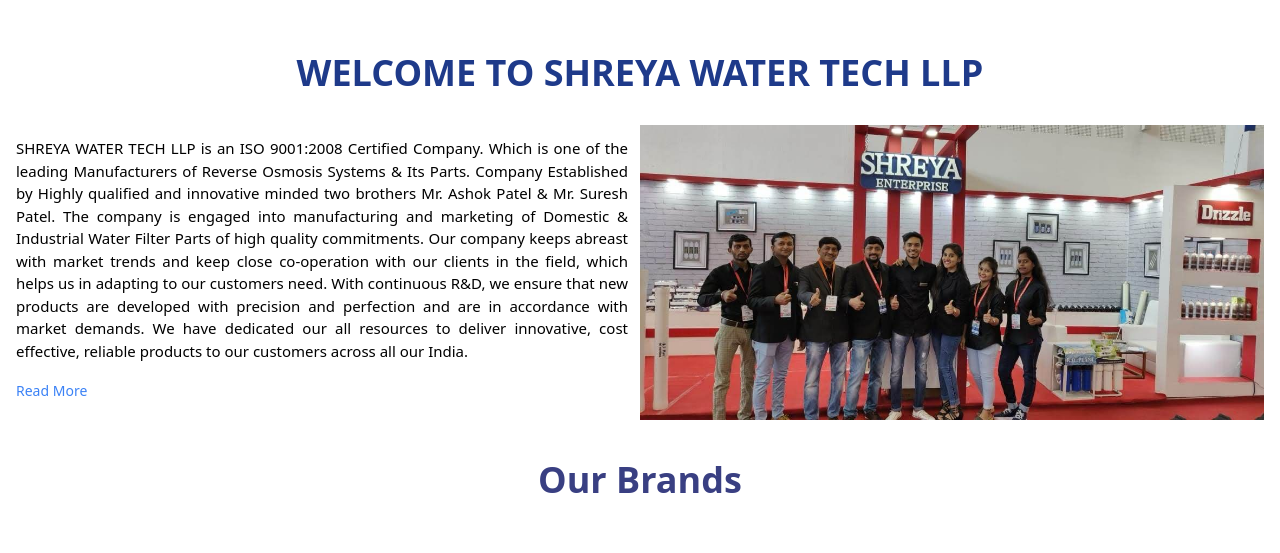
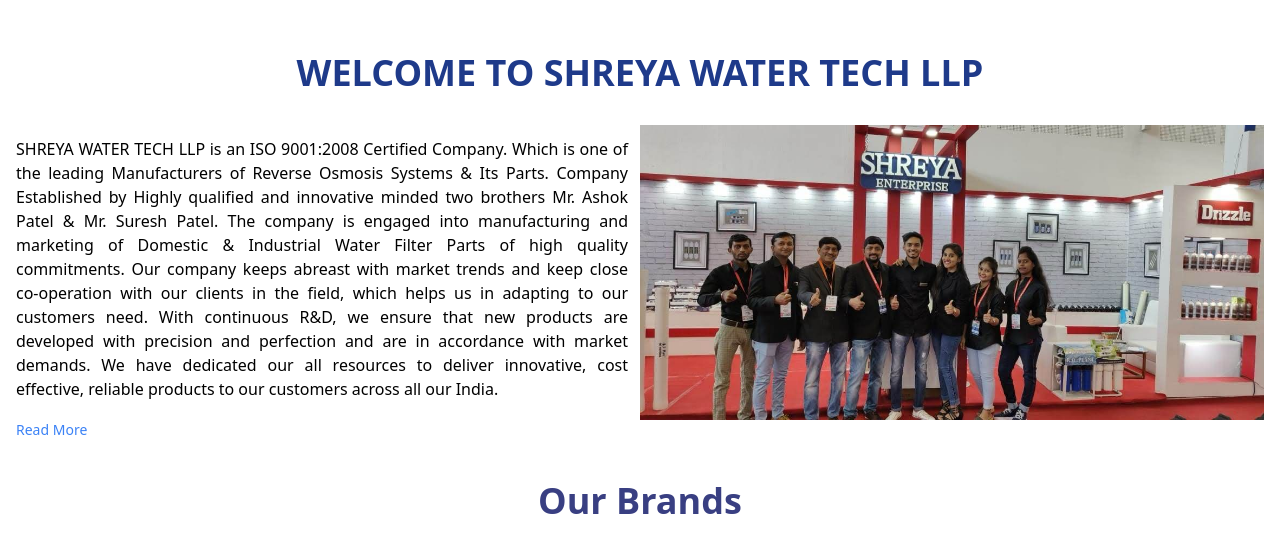
Before and after one commit to PatelShreya04/water-tech-website, a React (Vite) app: page / in a window 1280 px wide. Shown: the part 683-1236 px from the top of the page. Built offline with nearby package versions, Linux system fonts and the light colour scheme.

Commit message:
Font size

```diff
--- a/src/components/HeroSection.jsx
+++ b/src/components/HeroSection.jsx
@@ -19,7 +19,7 @@
           <p className='font-bold md:text-4xl text-2xl text-blue-900 text-center '>WELCOME TO SHREYA WATER TECH LLP</p>
       <div className='flex md:flex-row flex-col mt-8 '>
         <div className='md:w-1/2 md:pr-3'>
-          <p className='font-normal md:text-[15px] text-sm mt-3 mb-4 text-justify' style={{ lineHeight: '1.5' }}>SHREYA WATER TECH LLP is an ISO 9001:2008 Certified  Company. Which is one of the leading  Manufacturers  of Reverse Osmosis Systems & Its Parts. Company  Established   by Highly qualified and innovative minded two  brothers Mr. Ashok Patel & Mr. Suresh Patel. The company is engaged into manufacturing and marketing of Domestic & Industrial Water Filter Parts of high quality commitments. Our company keeps abreast with market  trends and keep close co-operation with our clients in the field,  which helps us in adapting to our customers need. With continuous R&D, we ensure that new products are developed with precision and perfection and are in accordance with market demands. We have dedicated our all resources to deliver innovative, cost effective, reliable products to our customers across all our India.</p>
+          <p className='font-normal md:text-[16px] text-sm mt-3 mb-4 text-justify' style={{ lineHeight: '1.5' }}>SHREYA WATER TECH LLP is an ISO 9001:2008 Certified  Company. Which is one of the leading  Manufacturers  of Reverse Osmosis Systems & Its Parts. Company  Established   by Highly qualified and innovative minded two  brothers Mr. Ashok Patel & Mr. Suresh Patel. The company is engaged into manufacturing and marketing of Domestic & Industrial Water Filter Parts of high quality commitments. Our company keeps abreast with market  trends and keep close co-operation with our clients in the field,  which helps us in adapting to our customers need. With continuous R&D, we ensure that new products are developed with precision and perfection and are in accordance with market demands. We have dedicated our all resources to deliver innovative, cost effective, reliable products to our customers across all our India.</p>
         <a href="/about" className='text-blue-500 text-sm'>Read More</a>
       </div>
       <div className='md:w-1/2'>
```
